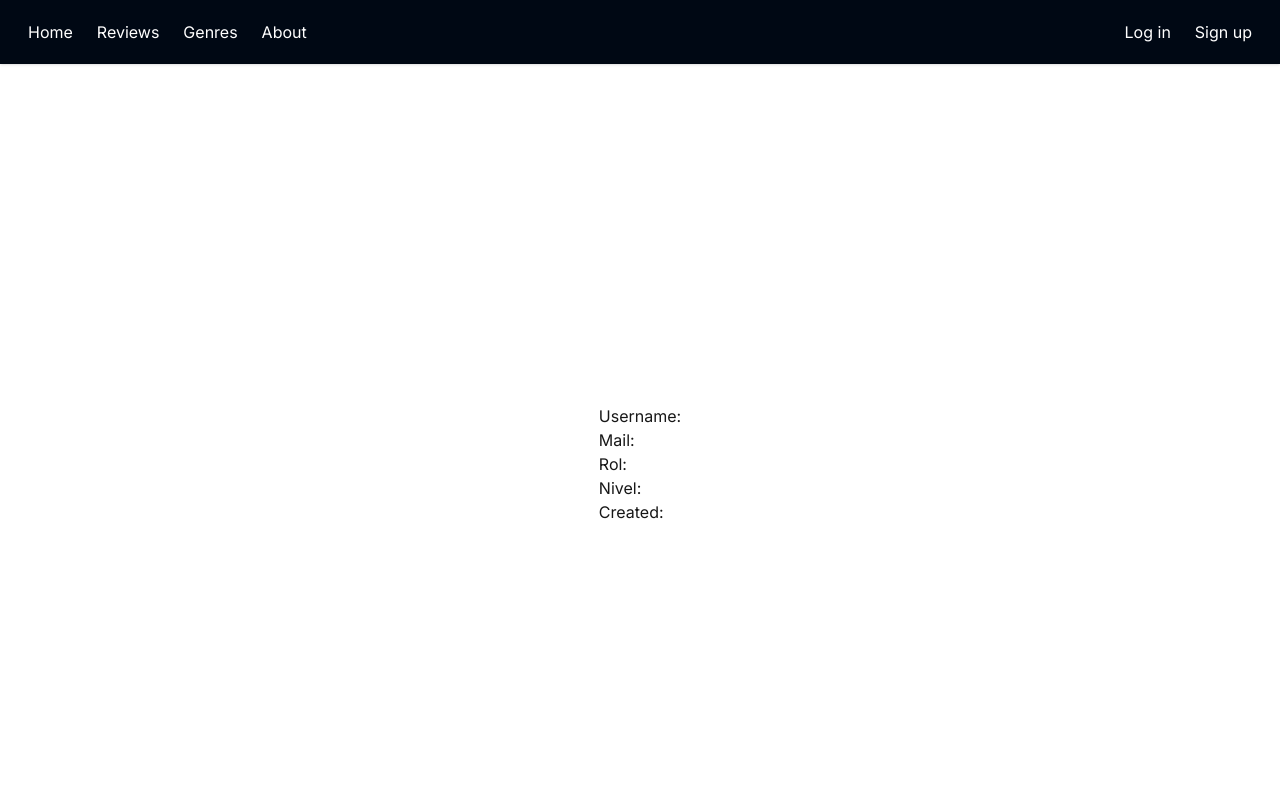
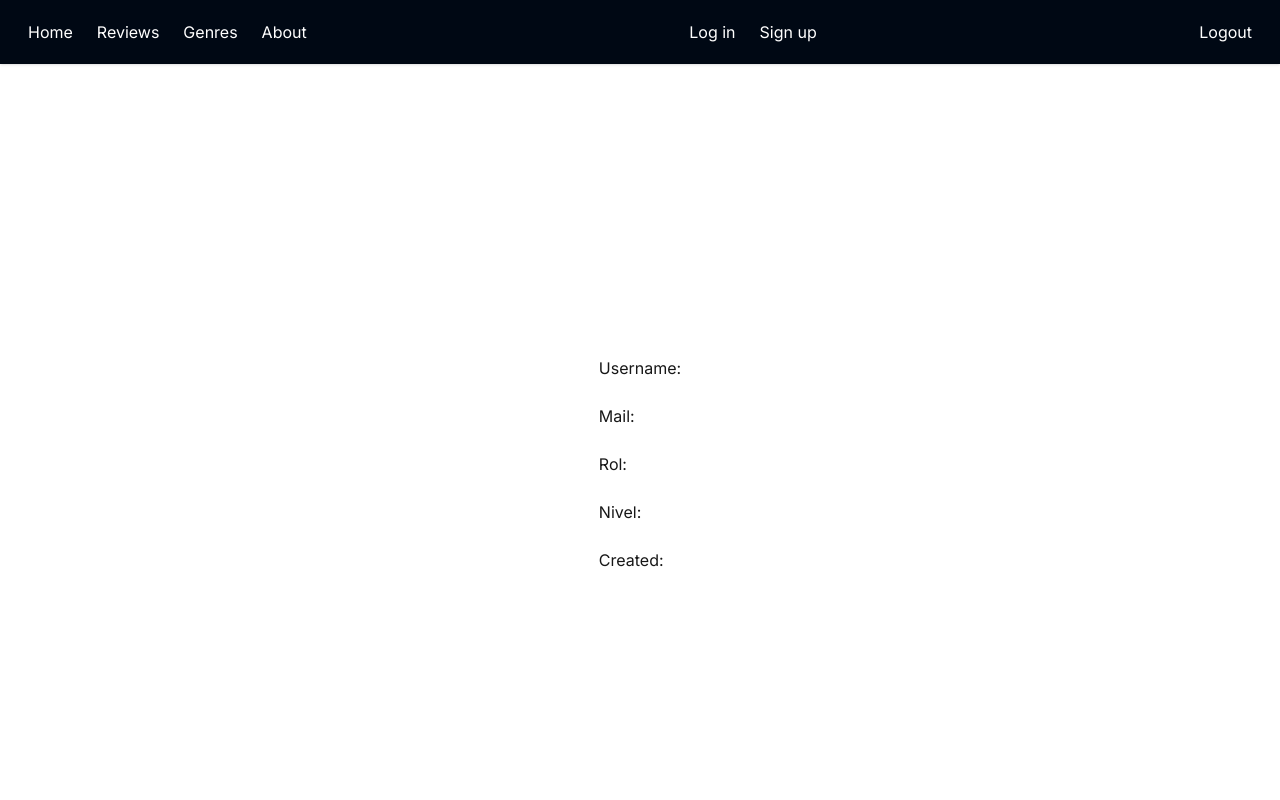
Before and after one commit to BrunoE99/Prog3Project, a Next.js app: page /profile in a window 1280 px wide. Shown: the top 800 px of the page. Built offline with nearby package versions, Linux system fonts and the light colour scheme.

Commit message:
added logout function, session functionality, i think session expiration - need to hide logout button and implement in navbar mobile & finish profile page with information from user

```diff
--- a/components/navbar.tsx
+++ b/components/navbar.tsx
@@ -2,6 +2,7 @@
 
 import { useState } from 'react';
 import Link from 'next/link';
+import { logOut } from '@/app/(auth)/actions';
 
 export default function Navbar() {
     const [isNavOpen, setOpen] = useState(false);
@@ -44,6 +45,9 @@ export default function Navbar() {
                     <Link href="/login" className="hover:bg-[#041b3d] p-1">Log in</Link>
                     <Link href="/signup" className="hover:bg-[#041b3d] p-1">Sign up</Link>
                 </div>
+                <form action={logOut}>
+                    <button type="submit" className="hover:bg-[#041b3d] p-1">Logout</button>
+                </form>
             </div>
 
         </nav>
--- a/package.json
+++ b/package.json
@@ -9,6 +9,7 @@
     "lint": "next lint"
   },
   "dependencies": {
+    "jwt-decode": "^4.0.0",
     "next": "15.3.2",
     "react": "^19.0.0",
     "react-dom": "^19.0.0",
--- /dev/null
+++ b/src/app/(auth)/actions.ts
@@ -0,0 +1,9 @@
+'use server'
+
+import { redirect } from "next/navigation";
+import { deleteCookie } from "../API/login/route";
+
+export async function logOut() {
+    await deleteCookie();
+    redirect("/login");
+}
--- a/src/app/(auth)/login/actions.ts
+++ b/src/app/(auth)/login/actions.ts
@@ -19,9 +19,10 @@ export async function logIn(_: any, formData: FormData) {
         }
     }
 
-    // I need to call a function which encrypts the password
+    const duki = await logInPost(email, password);
 
-    const duki = await logInPost(email, password);
+    // this needs to redirect to the profile page maybe?
+    // i need to add a message when the login is successfull
 
     if (duki.success == true) {
         redirect('/');
--- a/src/app/API/login/route.ts
+++ b/src/app/API/login/route.ts
@@ -19,6 +19,8 @@ export async function logInPost(userEmail: string, userPassword: string) { // Pa
         })
 
         const token = await loginRequest.json();
+
+        console.log(token);
 
         if (!loginRequest.ok) {
             return {
@@ -56,3 +58,7 @@ export async function logInPost(userEmail: string, userPassword: string) { // Pa
         }
     }
 }
+
+export async function deleteCookie() {
+    (await cookies()).delete('auth_token');
+}
--- /dev/null
+++ b/src/app/profile/[userId]/page.tsx
@@ -0,0 +1,10 @@
+export default async function UserInformation({
+    params,
+}: {
+    params: Promise<{ userId: string }>;
+}) {
+    // I need to make a GET with the ID of the user I want to display, and show that information on the profile page.
+
+    const userId = (await params).userId;
+    return <p>This is the user information {userId}</p>
+}
--- a/src/app/profile/page.tsx
+++ b/src/app/profile/page.tsx
@@ -1,19 +1,19 @@
 export default function Home() {
     return (
         <div className="flex flex-col col-2">
-          <div>
+            <div className="p-3">
                 <p>Username:</p>
             </div>
-          <div>
+            <div className="p-3">
                 <p>Mail:</p>
             </div>
-          <div>
+            <div className="p-3">
                 <p>Rol:</p>
             </div>
-          <div>
+            <div className="p-3">
                 <p>Nivel:</p>
             </div>
-          <div>
+            <div className="p-3">
                 <p>Created:</p>
             </div>
         </div>
--- /dev/null
+++ b/src/middleware.ts
@@ -0,0 +1,57 @@
+import { cookies } from "next/headers";
+import { NextRequest, NextResponse } from "next/server";
+import { jwtDecode } from "jwt-decode";
+
+const protectedRoutes = [/^\/$/, /^\/profile(\/.*)?$/]
+const publicRoutes = ["/login", "/register"]
+
+type JwtBody = {
+    sub: number,
+    role: 'user' | 'admin',
+    iat: number,
+    exp: number
+}
+
+export default async function middleware(req: NextRequest) {
+    const path = req.nextUrl.pathname;
+
+    const isProtectedRoute = protectedRoutes.some((regex) => regex.test(path));
+    const isPublicRoute = publicRoutes.includes(path);
+
+    const token = (await cookies()).get('auth_token')?.value;
+
+    let role = null;
+    let expiresAt = null;
+    let userId = null;
+
+    if (token) {
+        const now = Math.floor(Date.now() / 1000);
+
+        try {
+            const decoded = jwtDecode<JwtBody>(token);
+            userId = decoded.sub;
+            role = decoded.role;
+            expiresAt = decoded.exp;
+
+            if (expiresAt < now) {
+            NextResponse.redirect(new URL ("/login", req.nextUrl));
+        }
+        } catch (e) {
+            console.error('Invalid token');
+        }
+
+
+    }
+
+    const isLogged = role === 'user' || role === 'admin';
+
+    if (isProtectedRoute && !isLogged) {
+        return NextResponse.redirect(new URL("/login", req.nextUrl));
+    }
+
+    if (isPublicRoute && isLogged) {
+        return NextResponse.redirect(new URL(`/profile/${userId}`, req.nextUrl));
+    }
+
+    return NextResponse.next();
+};
```
Also changed, not shown: src/app/(auth)/login/loginMiddleware.ts (deleted), 1 other file (tests, documents, lock files or other folders). Lines whose indentation alone changed are shown as unchanged.
